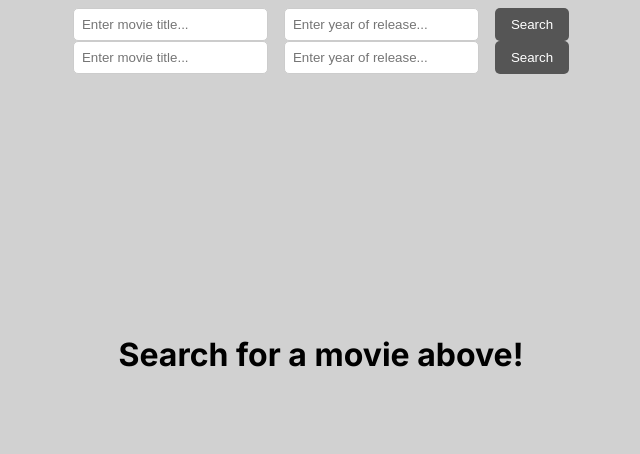
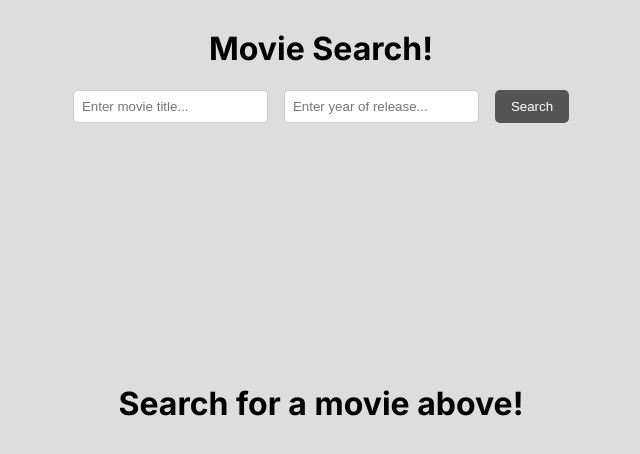
Before and after one commit to hshanz/op-kodtest, a Next.js app: page / in a window 1280 px wide. Shown: the top 454 px of the page, without its empty margins (319-959 px from the left). Built offline with nearby package versions, Linux system fonts and the light colour scheme.

Commit message:
added top title

```diff
--- a/app/globals.css
+++ b/app/globals.css
@@ -2,5 +2,11 @@
   body {
     max-width: 100vw;
     overflow-x: hidden;
-    background-color: #d1d1d1;
+    background-color: #dddddd;
+    display: flex;
+    flex-direction: column;
   }
+
+  .title-text{
+    text-align: center;
+  }
--- a/app/layout.tsx
+++ b/app/layout.tsx
@@ -1,7 +1,6 @@
 import type { Metadata } from "next";
 import { Inter } from "next/font/google";
 import "./globals.css";
-import SearchBar from "@/componets/SearchBar";
 
 const inter = Inter({ subsets: ["latin"] });
 
@@ -18,7 +17,7 @@ export default function RootLayout({
   return (
     <html lang="en">
       <body className={inter.className}>
-        <SearchBar />
+        <h1 className="title-text">Movie Search!</h1>
         {children}
       </body>
     </html>
```
